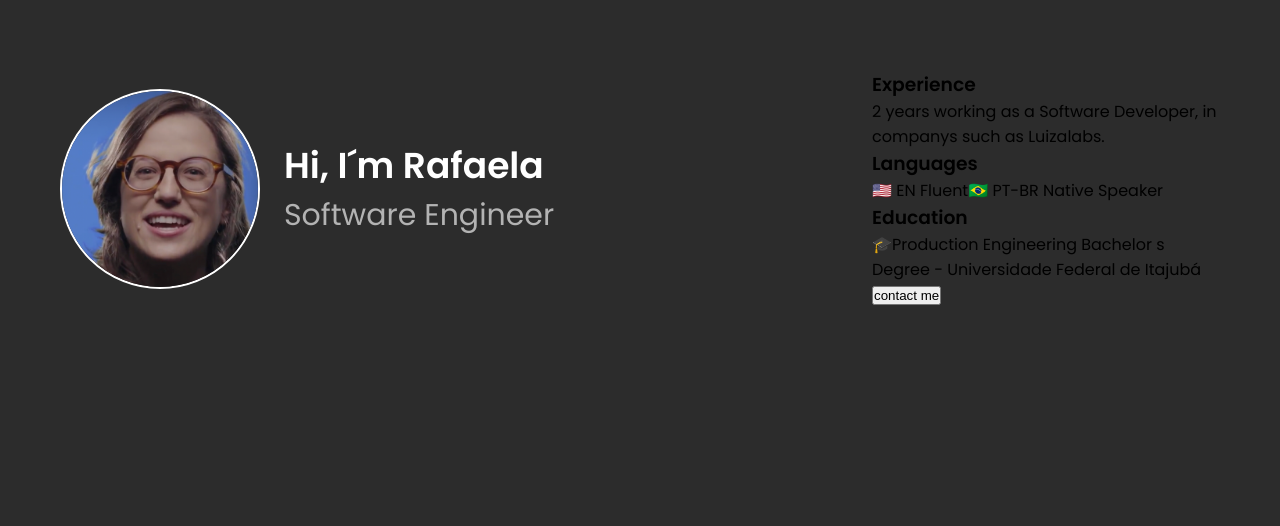
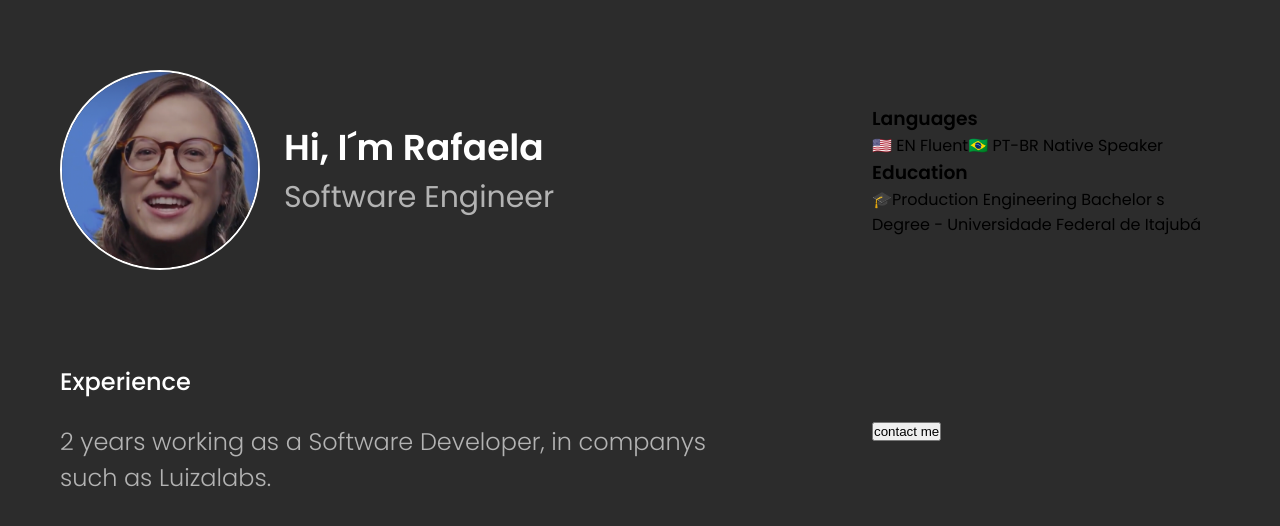
Before and after one commit to rafaelabonacim/portfolio-rafa, a Next.js app: page / in a window 1280 px wide. Shown: the top 526 px of the page. Built offline with nearby package versions, Linux system fonts and the light colour scheme.

Commit message:
feat: config experience section

```diff
--- /dev/null
+++ b/src/app/components/experience/experience.scss
@@ -0,0 +1,23 @@
+.experience{
+  display: flex;
+  flex-direction: column;
+  align-items: center;
+  grid-area: experience;
+
+  p{
+    font-weight: 300;
+    font-size: 18px;
+    line-height: 28px;
+    color: var(--text-secundary);
+    text-align: center;
+  }
+  @media (min-width:768px){
+    align-items: flex-start;
+    p {
+      font-size: 24px;
+      line-height: 36px;
+      text-align: start;
+    }
+  }
+
+}
--- /dev/null
+++ b/src/app/components/experience/experience.tsx
@@ -0,0 +1,14 @@
+import { SectionTitle } from "../section-title/section-title";
+
+import "./experience.scss"
+export function Experience() {
+	return (
+		<div className="experience">
+			<SectionTitle text="Experience" />
+			<p>
+				2 years working as a Software Developer, in companys such as Luizalabs.
+			</p>
+			<div className="experience-time"></div>
+		</div>
+	);
+}
--- /dev/null
+++ b/src/app/components/section-title/section-title.scss
@@ -0,0 +1,15 @@
+.section-title {
+	font-weight: 500;
+	font-size: 18px;
+	text-align: center;
+	line-height: 28px;
+	color: var(--text-primary);
+
+  margin-bottom: 24px;
+
+	@media (min-width: 760px) {
+		font-size: 24px;
+		line-height: 36px;
+		text-align: start;
+	}
+}
--- /dev/null
+++ b/src/app/components/section-title/section-title.tsx
@@ -0,0 +1,8 @@
+import "./section-title.scss"
+
+interface SectionTitleProps {
+	text: string;
+}
+export function SectionTitle({ text }: SectionTitleProps) {
+	return <h3 className="section-title">{text}</h3>;
+}
--- a/src/app/layout.tsx
+++ b/src/app/layout.tsx
@@ -2,7 +2,7 @@
 import { Poppins } from "next/font/google";
 import "./globals.scss";
 
-const inter = Poppins({ subsets: ["latin"], weight: ["400", "500", "600"] });
+const inter = Poppins({ subsets: ["latin"], weight: ["300","400", "500", "600"] });
 
 export const metadata: Metadata = {
 	title: "Rafaela Bonacim",
--- a/src/app/page.tsx
+++ b/src/app/page.tsx
@@ -1,3 +1,4 @@
+import { Experience } from "./components/experience/experience";
 import { Header } from "./components/header/header";
 import "./styles/home.scss";
 
@@ -5,13 +6,7 @@
 	return (
 		<main className="container">
 			<Header />
-			<div className="experience">
-				<h3>Experience</h3>
-				<p>
-					2 years working as a Software Developer, in companys such as
-					Luizalabs.
-				</p>
-				<div className="experience-time"></div>
+			<Experience />
 			<div className="infos">
 				<h3>Languages</h3>
 				<div className="languages-info">
@@ -31,7 +26,6 @@
 				<div className="social"></div>
 				<button>contact me</button>
 			</div>
-			</div>
 		</main>
 	);
 }
```
Lines whose indentation alone changed are shown as unchanged.
